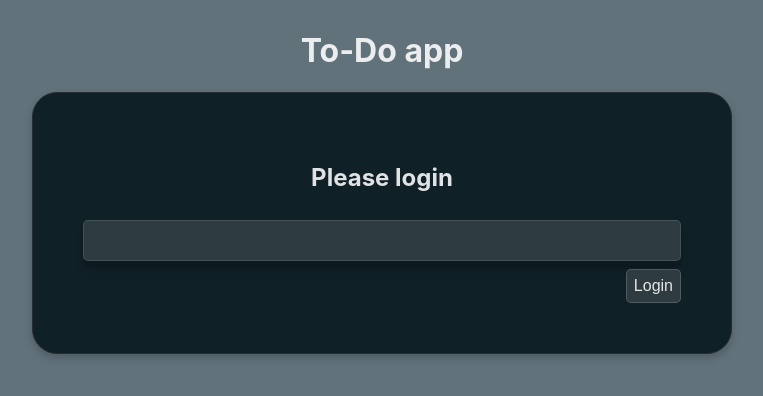
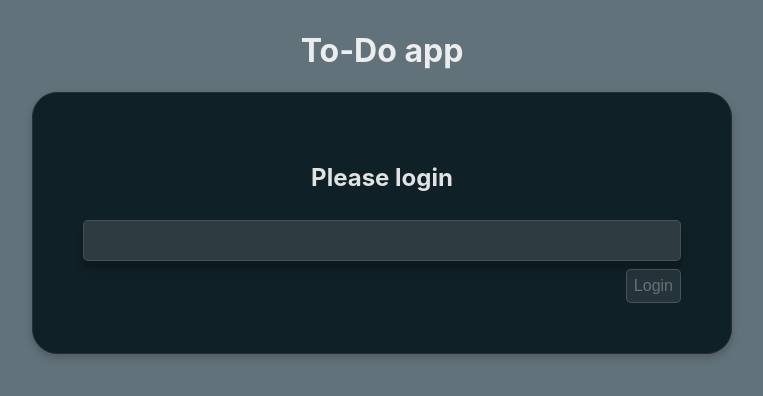
Before and after one commit to marnixlenoble/todo-app, a React (Create React App) app in the folder frontend/: page / in a window 1280 px wide. Shown: the top 396 px of the page, without its empty margins (258-1021 px from the left). Built offline with nearby package versions, Linux system fonts and the light colour scheme; no server answers.

Commit message:
Add disabled button styling

```diff
--- a/frontend/src/components/AddTask.css
+++ b/frontend/src/components/AddTask.css
@@ -1,4 +1,5 @@
 .icon-button {
+  display: flex;
   background-color: rgba(255, 255, 255, 0);
   border: none;
   color: #eee;
@@ -6,6 +7,7 @@
   outline: none;
   box-sizing: border-box;
   align-items: center;
+  justify-content: center;
   text-align: center;
   border-radius: 20px;
   padding: 7px;
@@ -18,10 +20,15 @@
   background-color: rgba(255, 255, 255, 0.26);
 }
 
+.icon-button:disabled {
+  color: rgba(255, 255, 255, 0.09);
+  background-color: rgba(255, 255, 255, 0.0);
+}
+
 .fake-input {
   background-color: rgba(255, 255, 255, 0);
   border: none;
-  width: 90%;
+  width: 100%;
   color: #eee;
   color: hsla(0, 0%, 100%, 0.87);
   outline: none;
--- a/frontend/src/index.css
+++ b/frontend/src/index.css
@@ -85,7 +85,7 @@ input[type="checkbox"]:checked::before {
 .button {
   background-color: rgba(255, 255, 255, 0.13);
   color: #eee;
-  color: hsla(0, 0%, 100%, 0.87);
+  color: rgba(255, 255, 255, 0.87);
   border: 1px solid rgba(255, 255, 255, 0.16);
   padding: 7px 7px;
   border-radius: 5px;
@@ -100,6 +100,12 @@ input[type="checkbox"]:checked::before {
 
 .button:hover {
   background-color: rgba(255, 255, 255, 0.2);
+}
+
+.button:disabled {
+  color: rgba(255, 255, 255, 0.30);
+  background-color: rgba(255, 255, 255, 0.09);
+  cursor: not-allowed;
 }
 
 ::-webkit-scrollbar {
```
